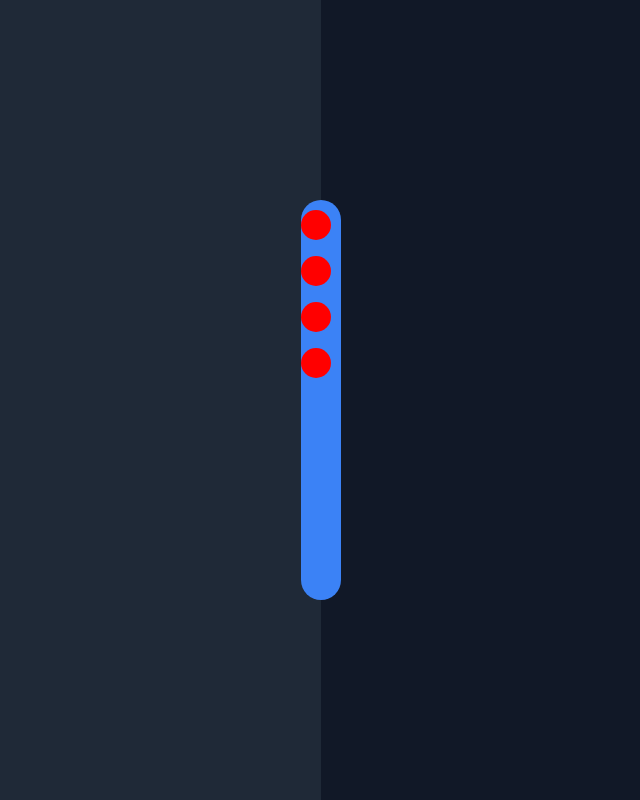
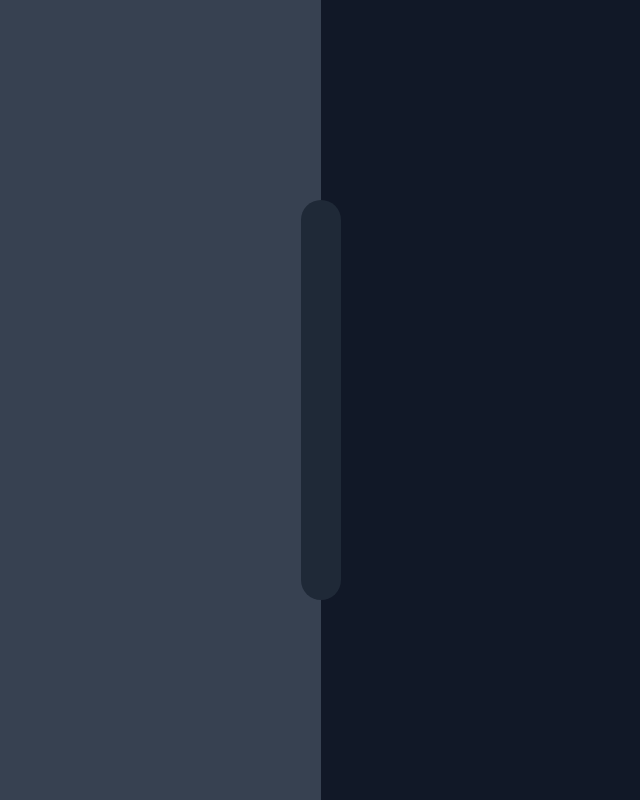
Before and after one commit to darckness/portifolio, a Next.js app: page / in a window 1280 px wide. Shown: the whole page, without its empty margins (319-959 px from the left). Built offline with nearby package versions, Linux system fonts and the light colour scheme.

Commit message:
chore: new colors and animation time

```diff
--- a/src/app/page.tsx
+++ b/src/app/page.tsx
@@ -4,12 +4,8 @@ import './globals.css';
 export default function Home() {
   return (
    <div className="bg-gray-900 ">
-    <div className="bg-gray-800 w-1/2 h-screen">
-    <div className="rounded-full h-2/4 w-10 bg-blue-500 absolute top-1/4 left-1/2 transform -translate-x-1/2 transition-transform duration-300 hover:scale-150 hover:bg-yellow-500">
-      <div className="perfil"></div>
-      <div className="perfil"></div>
-      <div className="perfil"></div>
-      <div className="perfil"></div>
+    <div className="bg-gray-700 w-1/2 h-screen">
+    <div className="rounded-full h-2/4 w-10 bg-gray-800 absolute top-1/4 left-1/2 transform -translate-x-1/2 transition-transform-color-border duration-1000 hover:border hover:scale-150 hover:bg-gray-400">
     </div>
     </div>
    </div>
```
